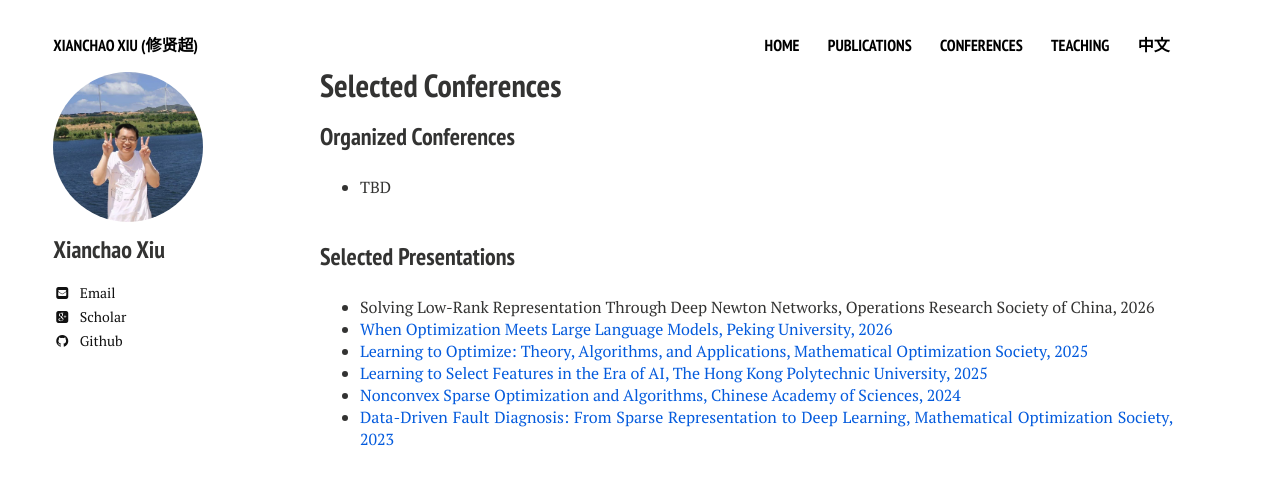
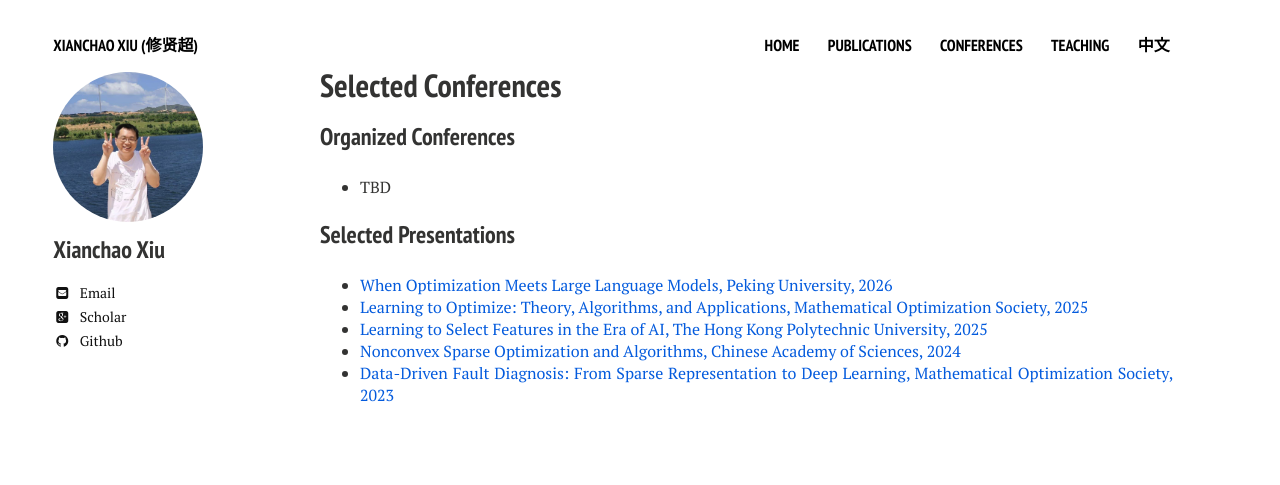
Before and after one commit to xianchaoxiu/xianchaoxiu.github.io, a Jekyll site: the page built from conferences/index.md, in a window 1280 px wide. Shown: the top 485 px of the page. Built offline with Jekyll 4.4.1, drawn with Linux system fonts in a browser that asks for light colours; nearby versions of some CDN libraries.

Commit message:
Update index.md

```diff
--- a/conferences/index.md
+++ b/conferences/index.md
@@ -9,12 +9,11 @@ share: false
 
 ### Organized Conferences
 
-* TBD <br> <br>
+* TBD <br>
 
 
 ### Selected Presentations
 
-* Solving Low-Rank Representation Through Deep Newton Networks, Operations Research Society of China, 2026 <br>
 * <a href="../conferences/2026-PKU.pdf" class="textlink" target="_blank"> When Optimization Meets Large Language Models, Peking University, 2026</a><br>
 * <a href="../conferences/2025-MOS.pdf" class="textlink" target="_blank"> Learning to Optimize: Theory, Algorithms, and Applications, Mathematical Optimization Society, 2025</a><br>
 * <a href="../conferences/2025-POLYU.pdf" class="textlink" target="_blank"> Learning to Select Features in the Era of AI, The Hong Kong Polytechnic University, 2025</a><br>
```
